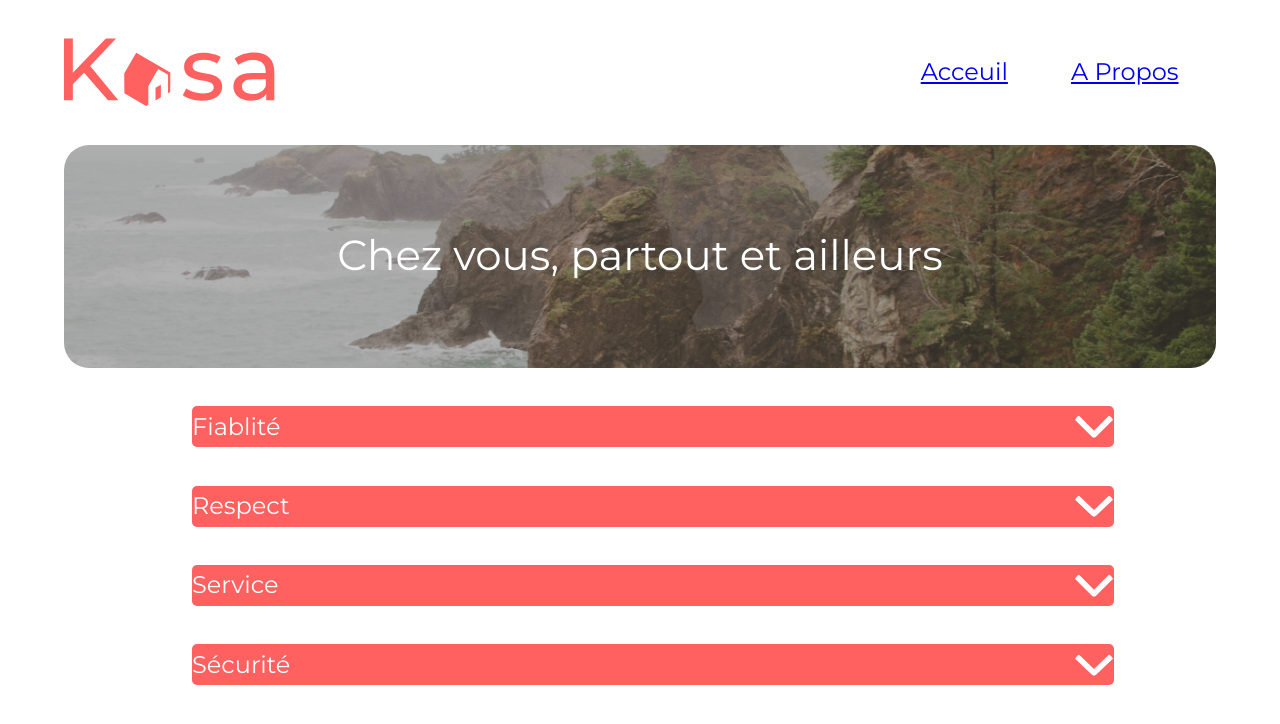
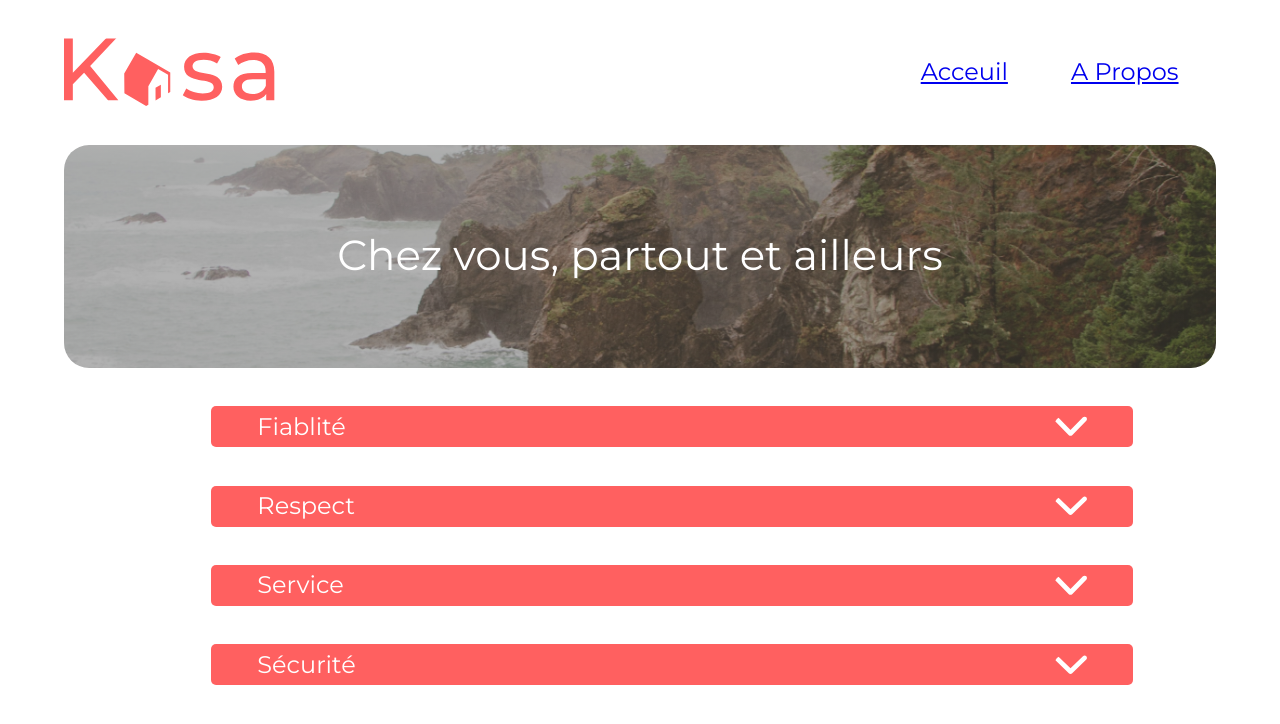
Before and after one commit to JABnat/-KASA, a React (Create React App) app: page /about in a window 1280 px wide. Shown: the top 724 px of the page. Built offline with nearby package versions, Linux system fonts and the light colour scheme.

Commit message:
refining collapse

```diff
--- a/src/pages/About/About.jsx
+++ b/src/pages/About/About.jsx
@@ -7,6 +7,7 @@ export default function About() {
         <div>
             <Navigator />
             <Banner />
+            <div className='container-collapse'>
             <Collapse
                 title="Fiablité"
                 description="Les annonces postées sur Kasa garantissent une fiabilité totale. Les photos sont conformes aux logements, et toutes les informations sont régulièrement vérifiées par nos équipes."
@@ -23,6 +24,7 @@ export default function About() {
                 title="Sécurité"
                 description="La sécurité est la priorité de Kasa. Aussi bien pour nos hôtes que pour les voyageurs, chaque logement correspond aux critères de sécurité établis par nos services. En laissant une note aussi bien à l'hôte qu'au locataire, cela permet à nos équipes de vérifier que les standards sont bien respectés. Nous organisons également des ateliers sur la sécurité domestique pour nos hôtes."
             />
+            </div>
         </div>
     )
 };
--- a/src/styles/Collapse.css
+++ b/src/styles/Collapse.css
@@ -1,7 +1,7 @@
 .collapse {
     width: 72%;
     top: 171px;
-    margin-left: 15%;
+    margin-left: 5%;
     background-position: center;
     background-size: cover;
     display: flex;
@@ -30,7 +30,7 @@
     font-weight: 500;
     font-size: 24px;
     line-height: 142.6%;
-
+    padding-left:5%;
     display: flex;
     align-items: center;
 
@@ -53,11 +53,12 @@
 }
 
 .dropdownTitleBox img {
-    height: 60%;
+    height: 50%;
     object-fit: cover;
     max-width: 100%;
     border-radius: 10px;
     align-self: center;
+    padding-right:5%
 }
 
 .collapseActive {
@@ -67,3 +68,11 @@
 .collapseInactive {
     display:none;
 }
+
+.container-collapse {
+    display: flex;
+    flex-direction: column;
+    align-content: space-around;
+    justify-content: space-around;
+    flex-wrap: wrap;
+}
--- a/src/styles/Lodgement.css
+++ b/src/styles/Lodgement.css
@@ -28,7 +28,7 @@ h2 {
 
 .collapsable-container {
     display:flex;
-    width:80%;
+    width:95%;
 }
 
 .container-title-host {
```
